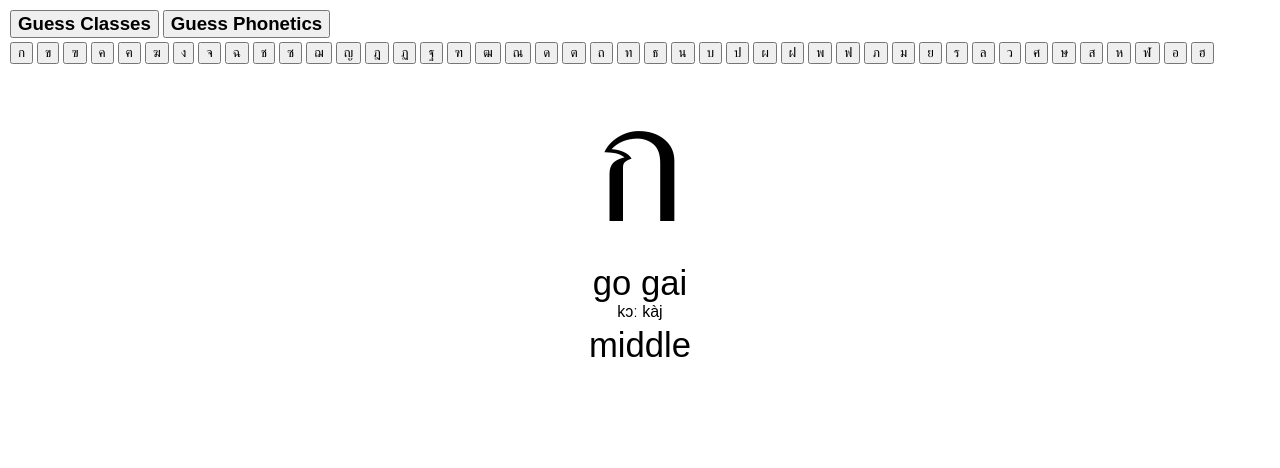
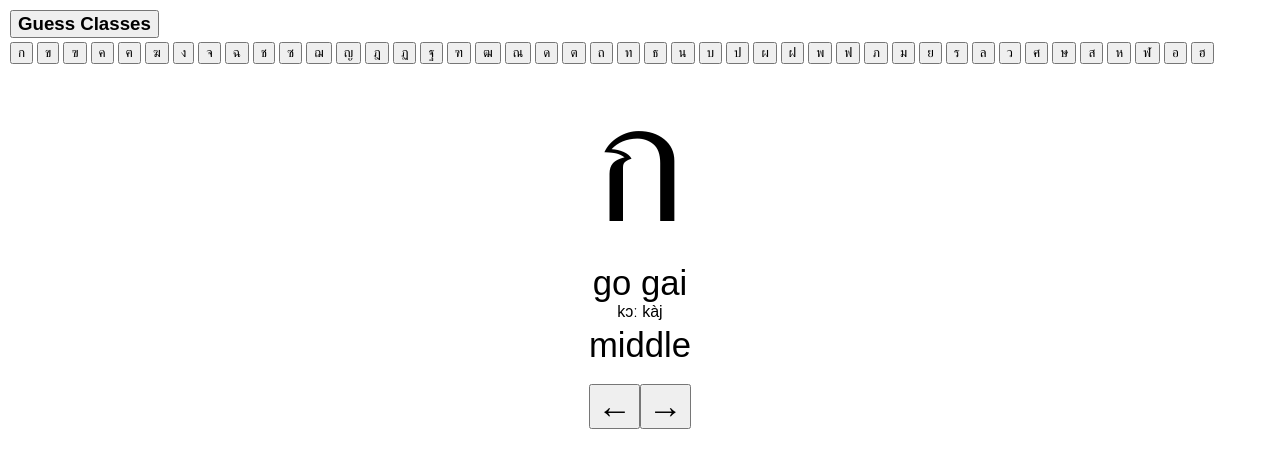
Before and after one commit to dbaldes/thaitrainer, an Angular app: page /consonant/1 in a window 1280 px wide. Shown: the top 468 px of the page. Built offline with nearby package versions, Linux system fonts and the light colour scheme.

Commit message:
navigation buttons in browse mode

```diff
--- a/src/app/app.component.html
+++ b/src/app/app.component.html
@@ -14,7 +14,7 @@
 <div *ngIf="!gameState().isRunning()" >
   <div class="gamebuttons" >
     <button (click)="startGameClass()" >Guess Classes</button>
-    <button (click)="startGamePhonetic()" >Guess Phonetics</button>
+   <!-- <button (click)="startGamePhonetic()" >Guess Phonetics</button> -->
   </div>
   <div class="cbuttons" >
     <button *ngFor="let consonant of consonants" (click)="gotoConsonant(consonant.id)" >{{consonant.character}}</button>
--- a/src/app/consonant.component.html
+++ b/src/app/consonant.component.html
@@ -31,4 +31,8 @@
       <button (click)="showScore()" >Show Result</button>
     </div>
   </div>
+  <div *ngIf="!gameState.isRunning()" class="gameNav" >
+      <button (click)="prev()" >&larr;</button>
+      <button (click)="next()" >&rarr;</button>
+  </div>
 </div>
--- a/src/app/consonant.component.ts
+++ b/src/app/consonant.component.ts
@@ -59,6 +59,18 @@ export class ConsonantComponent implements OnInit {
     this.gameService.next();
   }
 
+  public next(): void {
+    let id = this.consonant.id + 1;
+    if (id > 44) { id = 1; }
+    this.router.navigate(['/consonant', id]);
+  }
+
+  public prev(): void {
+    let id = this.consonant.id - 1;
+    if (id == 0) { id = 44; }
+    this.router.navigate(['/consonant', id]);
+  }
+
   public showScore(): void {
     this.router.navigate(['/result']);
   }
```
